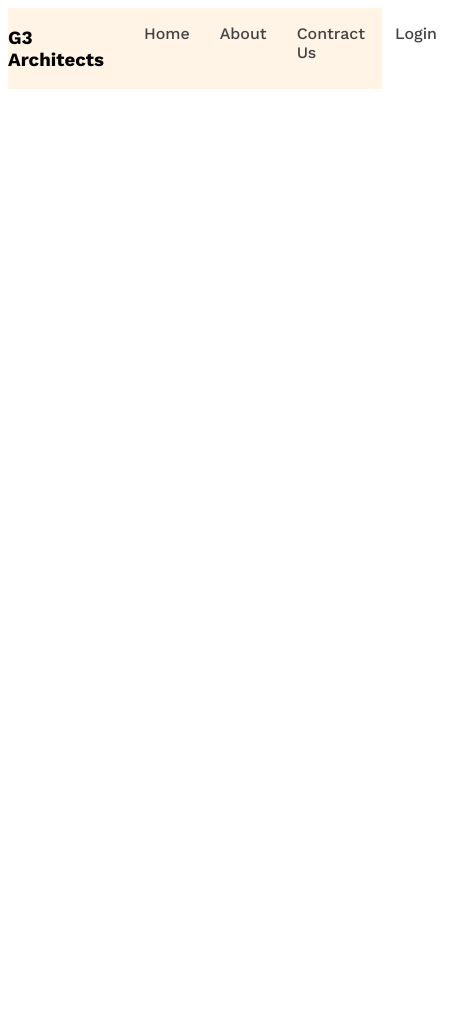
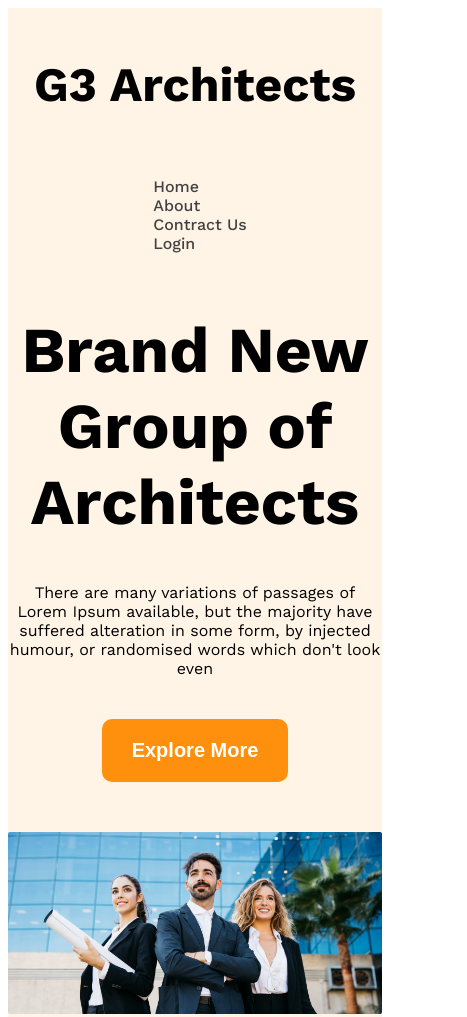
Before and after one commit to Amitkumersarkar/Architects-Projects, a plain HTML site: page index.html in a window 390 px wide. Shown: the top 1017 px of the page, 467 px wide, since content can reach past the window. Before the commit the page ends 844 px from the top, so only its background shows below. Drawn offline with nearby package versions, Linux system fonts and the light colour scheme.

Commit message:
added responsive file

```diff
--- a/index.css
+++ b/index.css
@@ -26,17 +26,35 @@
     background: rgba(255, 144, 14, 0.10);
 }
 
-/* header styles */
+.btn-primary {
+    background-color: #FF900E;
+    color: white;
+    padding: 20px 30px;
+    font-size: 20px;
+    font-weight: 600;
+    line-height: normal;
+    font-style: normal;
+    margin-top: 25px;
+    margin-bottom: 50px;
+    border-radius: 10px;
+    border: none;
+    /* text-align: center; */
+}
 
 /* navbar related style */
 
 .navbar {
     justify-content: space-between;
-
+    align-items: center;
 }
 
 .nav-item:hover {
     border-bottom: 2px solid rgb(190, 4, 168);
+}
+
+.brand {
+    font-weight: 700;
+    font-size: 3rem;
 }
 
 .nav-item {
@@ -54,3 +72,28 @@
     max-width: 1440px;
     margin: 0 auto;
 }
+
+/* banner related style */
+.banner-content {
+    max-width: 850px;
+    margin: 0 auto;
+    text-align: center;
+}
+
+.banner-title {
+    font-weight: 400px;
+    font-size: 4rem;
+}
+
+.banner-img {
+    width: 100%;
+}
+
+/* responsive media query here */
+@media screen and (max-width:576px) {
+
+    .navbar,
+    .nav-links {
+        flex-direction: column;
+    }
+}
--- a/index.html
+++ b/index.html
@@ -20,7 +20,16 @@
             </ul>
         </nav>
         <div class="banner">
-
+            <div class="banner-content">
+                <h1 class="banner-title">Brand New
+                    Group of Architects
+                </h1>
+                <p class="banner-descripction">There are many variations of passages of Lorem Ipsum available, but the
+                    majority have suffered alteration
+                    in some form, by injected humour, or randomised words which don't look even</p>
+                <button class="btn-primary">Explore More</button>
+            </div>
+            <img class="banner-img" src="./images/banner.png" alt="">
         </div>
     </header>
     <main>
```
